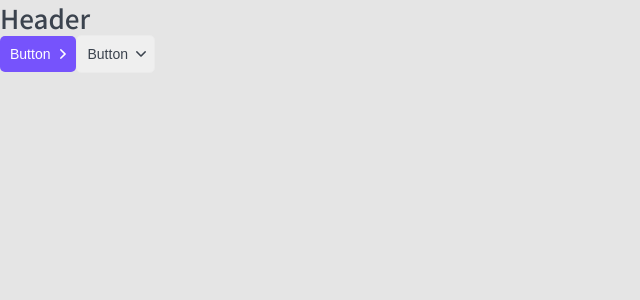
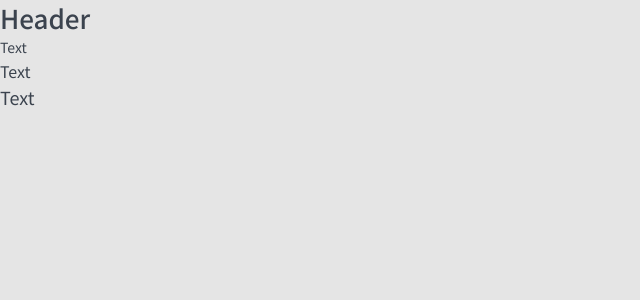
Before and after one commit to koral27/top-app, a Next.js app: page / in a window 1280 px wide. Shown: the top 300 px of the page, without its empty margins (0-640 px from the left). Built offline with nearby package versions, Linux system fonts and the light colour scheme.

Commit message:
Created P component

```diff
--- /dev/null
+++ b/components/P/P.module.css
@@ -0,0 +1,17 @@
+.p {
+  margin: 0;
+  line-height: 24px;
+}
+
+.S {
+  font-size: 14px;
+}
+
+.M {
+  font-size: 16px;
+}
+
+.L {
+  font-size: 18px;
+  line-height: 29px;
+}
--- /dev/null
+++ b/components/P/P.tsx
@@ -0,0 +1,17 @@
+import React from 'react';
+import cn from 'classnames';
+import { PProps } from './P.props';
+import styles from './P.module.css';
+
+export const P = ({
+  size = 'M',
+  className,
+  children,
+  ...props
+}: PProps): JSX.Element => {
+  return (
+    <p className={cn(className, styles.p, [styles[size]])} {...props}>
+      {children}
+    </p>
+  );
+};
--- a/components/index.ts
+++ b/components/index.ts
@@ -1,2 +1,3 @@
 export * from './Htag/Htag';
 export * from './Button/Button';
+export * from './P/P';
--- a/pages/index.tsx
+++ b/pages/index.tsx
@@ -1,16 +1,13 @@
 import type { NextPage } from 'next';
-import { Htag, Button } from '../components';
+import { Htag, P } from '../components';
 
 const Home: NextPage = (): JSX.Element => {
   return (
     <>
       <Htag tag="h1">Header</Htag>
-      <Button theme="primary" arrow="right">
-        Button
-      </Button>
-      <Button theme="ghost" arrow="down">
-        Button
-      </Button>
+      <P size="S">Text</P>
+      <P>Text</P>
+      <P size="L">Text</P>
     </>
   );
 };
```
Also changed, not shown: components/P/P.props.ts (added, +10 -0 lines).
